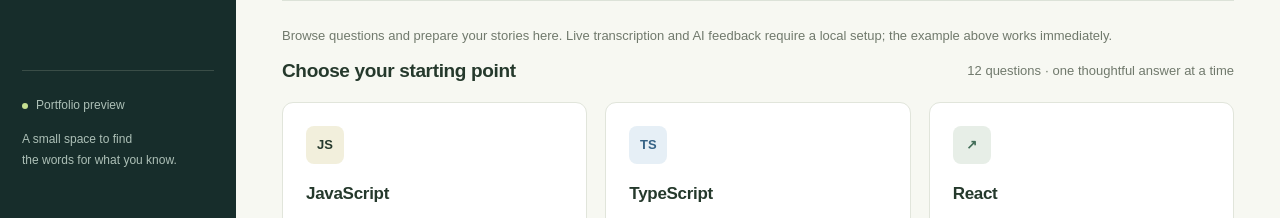
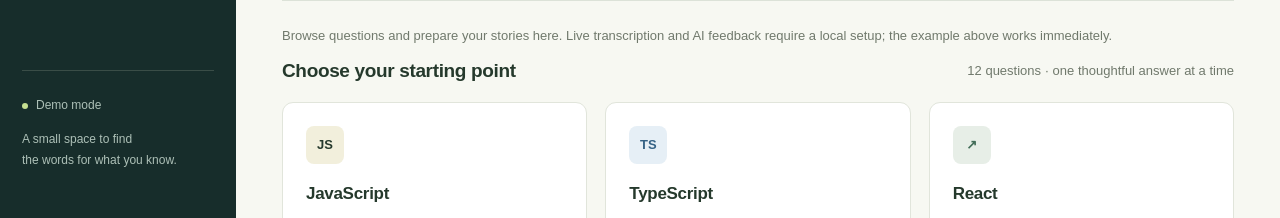
Before and after one commit to temhota/explain-your-engineering, a Next.js app: page / in a window 1280 px wide. Shown: the part 582-800 px from the top of the page. Built offline with nearby package versions, Linux system fonts and the light colour scheme.

Commit message:
docs: use neutral product wording throughout the app

```diff
--- a/src/components/shell.tsx
+++ b/src/components/shell.tsx
@@ -46,7 +46,7 @@ export function Shell({
         </nav>
         <div className={styles.sidebarFooter}>
           <span className={styles.statusDot} />
-          {live ? "Personal practice" : "Portfolio preview"}
+          {live ? "Personal practice" : "Demo mode"}
           <p>
             A small space to find
             <br />
```
Also changed, not shown: 8 other files (tests, documents, lock files or other folders).
